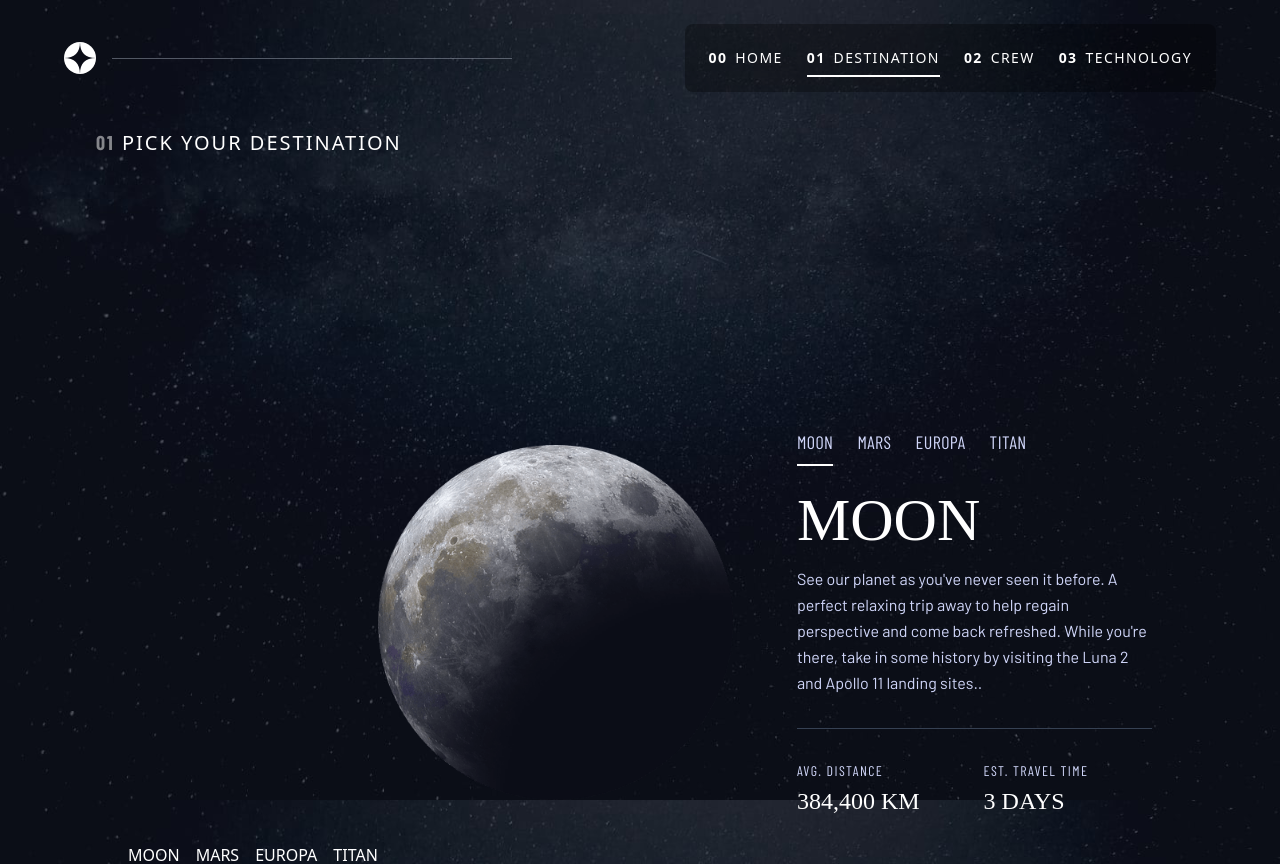
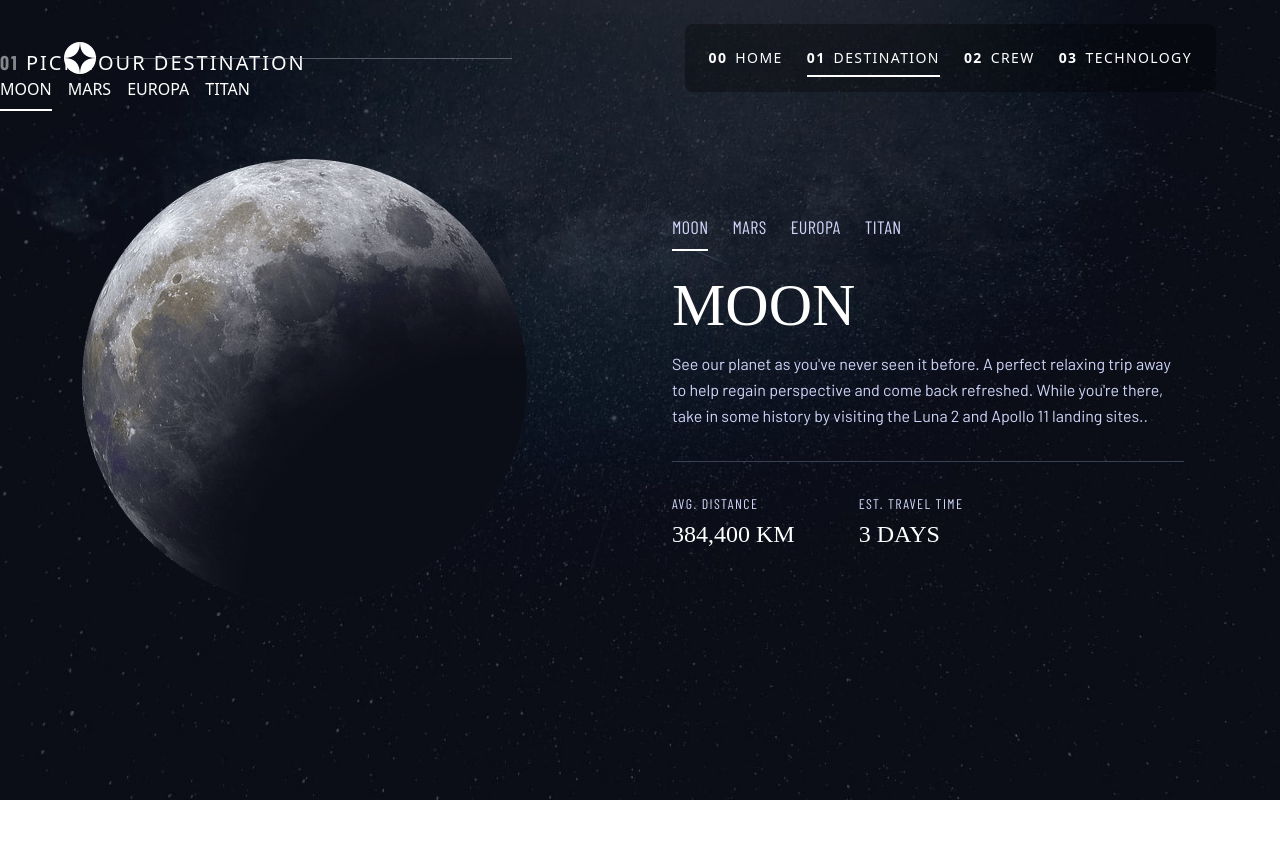
Before and after one commit to fabusuyi-deborah/Space-travel-tourism, a React (Vite) app: page /destination in a window 1280 px wide. Shown: the top 864 px of the page. After the commit the page ends 800 px from the top, so only its background shows below. Built offline with nearby package versions, Linux system fonts and the light colour scheme; a web font is replaced by a local one.

Commit message:
new commit

```diff
--- a/src/pages/Destination.tsx
+++ b/src/pages/Destination.tsx
@@ -51,9 +51,9 @@ const Destination = () => {
 
   return (
     <div
-      className="min-h-screen text-white px-6 lg:px-24 py-8 lg:py-20 bg-no-repeat bg-cover bg-center bg-fixed
+      className="min-h-screen text-white bg-cover bg-center w-full
       bg-[url('/images/destination/background-destination-mobile.jpg')]
-      md:bg-[url('/images/destination/background-destination-tablet.jpg')]
+      sm:bg-[url('/images/destination/background-destination-tablet.jpg')]
       lg:bg-[url('/images/destination/background-destination-desktop.jpg')]
       overflow-y-auto"
     >
@@ -61,17 +61,6 @@ const Destination = () => {
       <h1 className="text-lg lg:text-xl tracking-widest uppercase text-center lg:text-left mt-10 lg:mt-12">
         <span className="opacity-50 font-bold font-[Barlow_Condensed]">01</span> Pick your destination
       </h1>
-
-            <div
-        className="
-          flex flex-col items-center justify-center
-          min-h-screen px-4 pt-20 pb-8 text-center
-          gap-8
-          sm:px-6 sm:pt-24 sm:pb-12 sm:gap-12
-          md:gap-16 md:pt-32
-          lg:pt-40 lg:pb-20 lg:flex-row lg:items-end lg:justify-between lg:text-left lg:gap-0 lg:px-8
-        "
-      >
         {/* Destination Buttons */}
         <div className="flex flex-col sm:flex-row gap-4">
           {(Object.keys(destinations) as Array<keyof typeof destinations>).map((key) => (
@@ -142,7 +131,6 @@ const Destination = () => {
           </div>
           </div>
       </div>
-    </div>
   )
 }
 
```
